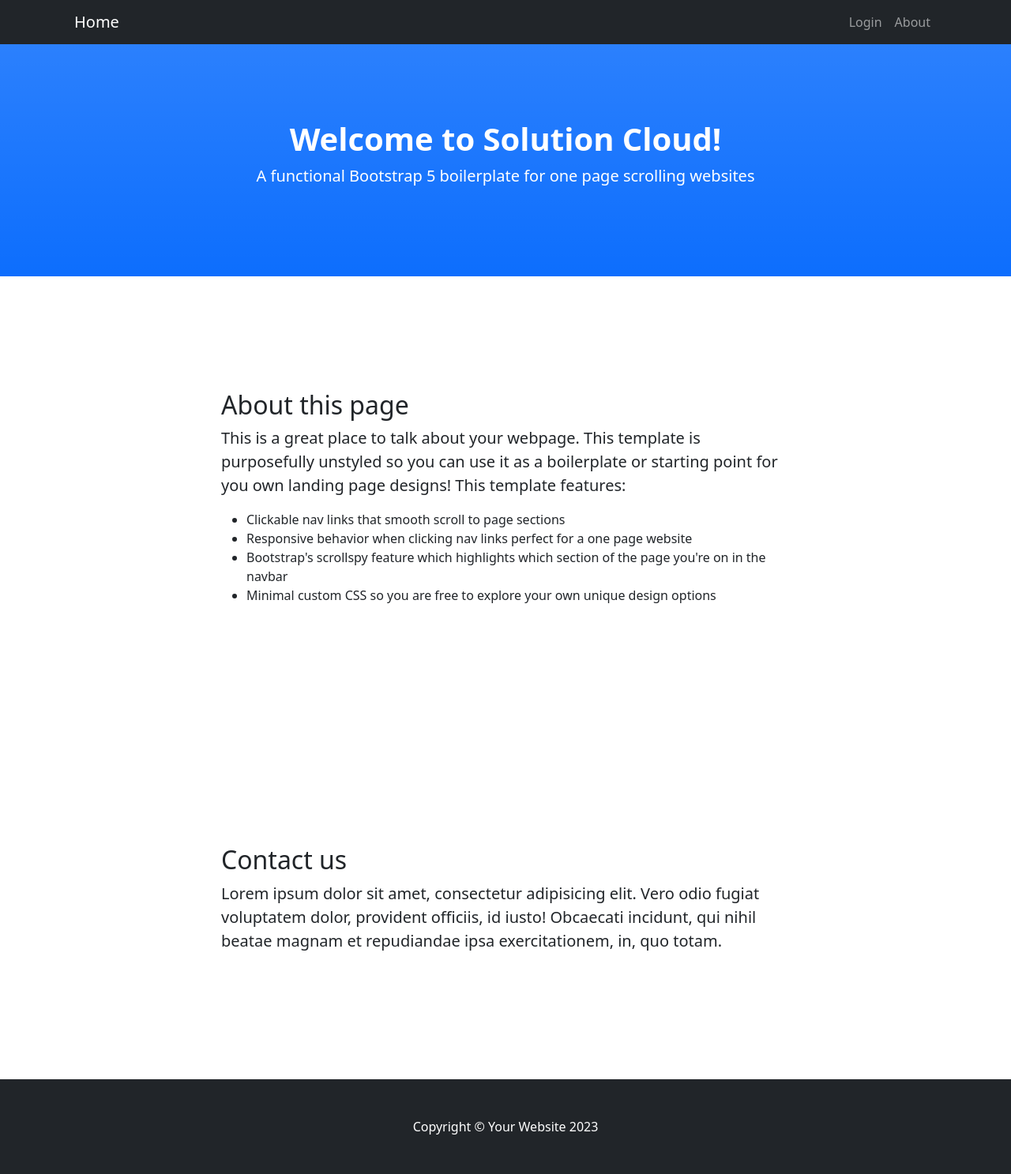
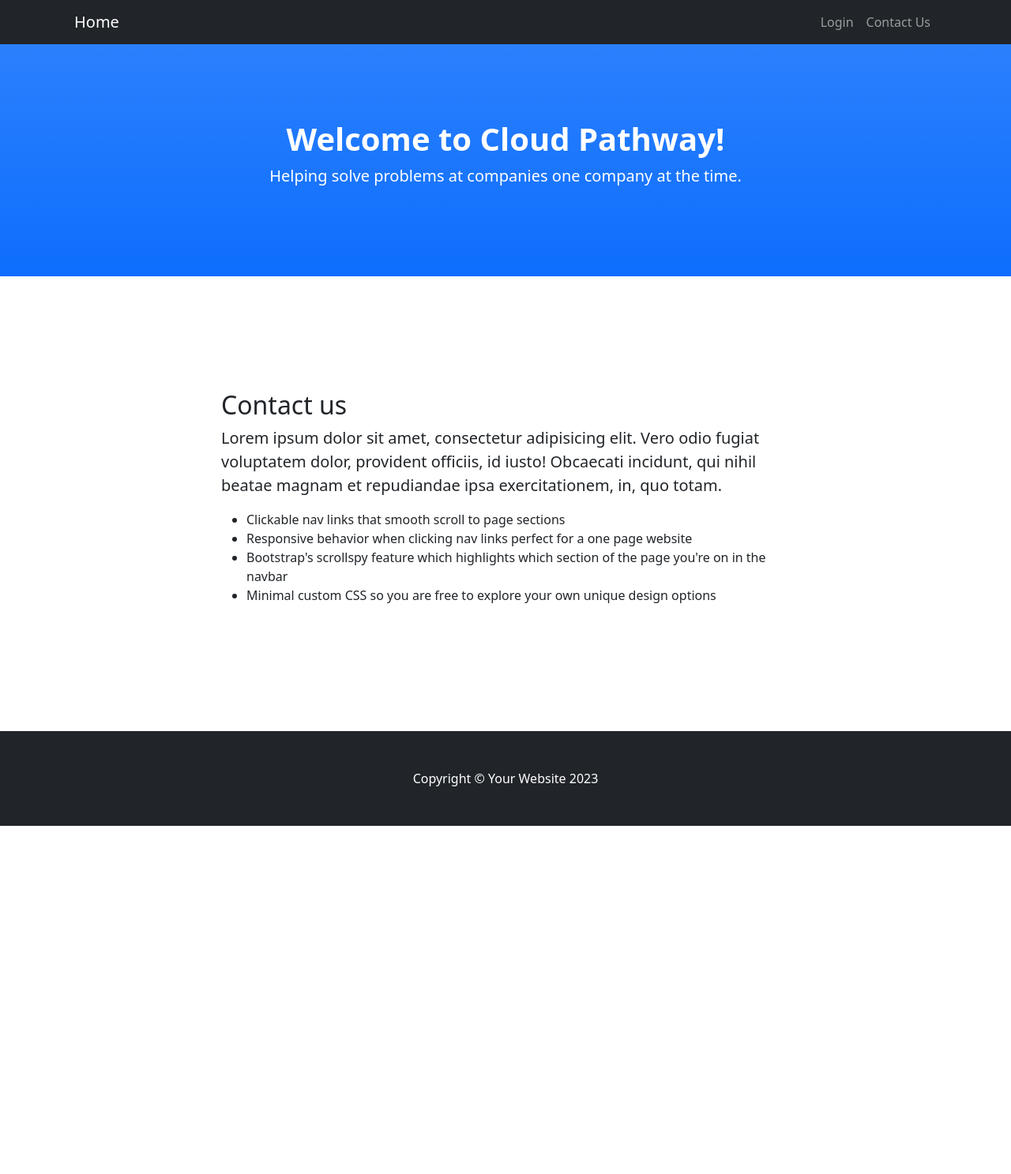
Before and after one commit to bengogd/textdirect, a Django app: a page that uses aws/templates/aws/base.html in a window 1280 px wide. Shown: the whole page at 79% size. After the commit the page ends 1046 px from the top, so only its background shows below. Run offline with Django 4.2, Linux system fonts and the light colour scheme; parts of the project's set-up code (start-up, migrations or seed data) failed here and were passed over; some libraries are stand-ins or nearby versions.

Commit message:
Removed about page and button, reworked contact us layout

```diff
--- a/aws/templates/aws/aboutus.html
+++ /dev/null
@@ -1,43 +0,0 @@
-{% extends 'aws/base.html' %}
-{% block content %}
-<!-- Header-->
-<header class="bg-primary bg-gradient text-white">
-    <div class="container px-4 text-center">
-        <h1 class="fw-bolder">Welcome to Solution Cloud!</h1>
-        <p class="lead">A functional Bootstrap 5 boilerplate for one page scrolling websites</p>
-    </div>
-</header>
-<!--Start of About section-->
-<section id="about">
-    <div class="container px-4">
-        <div class="row gx-4 justify-content-center">
-            <div class="col-lg-8">
-                <h2>About this page</h2>
-                <p class="lead">This is a great place to talk about your webpage. This template is purposefully unstyled so you can use it as a boilerplate or starting point for you own landing page designs! This template features:</p>
-                <ul>
-                    <li>Clickable nav links that smooth scroll to page sections</li>
-                    <li>Responsive behavior when clicking nav links perfect for a one page website</li>
-                    <li>Bootstrap's scrollspy feature which highlights which section of the page you're on in the navbar</li>
-                    <li>Minimal custom CSS so you are free to explore your own unique design options</li>
-                </ul>
-            </div>
-        </div>
-    </div>
-</section>
- <!-- Contact section-->
- <section id="contact">
-    <div class="container px-4">
-        <div class="row gx-4 justify-content-center">
-            <div class="col-lg-8">
-                <h2>Contact us</h2>
-                <p class="lead">Lorem ipsum dolor sit amet, consectetur adipisicing elit. Vero odio fugiat voluptatem dolor, provident officiis, id iusto! Obcaecati incidunt, qui nihil beatae magnam et repudiandae ipsa exercitationem, in, quo totam.</p>
-            </div>
-        </div>
-    </div>
-</section>
-<!--- End of About section -->
-<!-- Start of Services section-->
-<!--- End of service section -->
-<!-- Contact section-->
-
-{% endblock %}
--- a/aws/templates/aws/base.html
+++ b/aws/templates/aws/base.html
@@ -6,7 +6,7 @@
         <meta name="viewport" content="width=device-width, initial-scale=1, shrink-to-fit=no" />
         <meta name="description" content="" />
         <meta name="author" content="" />
-        <title>Scrolling Nav - Start Bootstrap Template</title>
+        <title>Cloud Pathway</title>
         <link rel="icon" type="image/x-icon" href="{% static 'assets/favicon.ico' %}" />
         <!-- Core theme CSS (includes Bootstrap)-->
         <link href="{% static 'css/styles.css' %}" rel="stylesheet" />
@@ -26,7 +26,7 @@
                         {% else %}
                         <li class="nav-item"><a class="nav-link" href="{% url 'login' %}">Login</a></li>
                         {% endif %}
-                        <li class="nav-item"><a class="nav-link" href="{% url 'aboutus' %}">About</a></li>
+                        <li class="nav-item"><a class="nav-link" href="{% url 'contactus' %}">Contact Us</a></li>
                     </ul>
                 </div>
             </div>
--- /dev/null
+++ b/aws/templates/aws/contactus.html
@@ -0,0 +1,28 @@
+{% extends 'aws/base.html' %}
+{% block content %}
+<!-- Header-->
+<header class="bg-primary bg-gradient text-white">
+    <div class="container px-4 text-center">
+        <h1 class="fw-bolder">Welcome to Cloud Pathway!</h1>
+        <p class="lead">Helping solve problems at companies one company at the time.</p>
+    </div>
+</header>
+<!--Start of About section-->
+ <!-- Contact section-->
+ <section id="contact">
+    <div class="container px-4">
+        <div class="row gx-4 justify-content-center">
+            <div class="col-lg-8">
+                <h2>Contact us</h2>
+                <p class="lead">Lorem ipsum dolor sit amet, consectetur adipisicing elit. Vero odio fugiat voluptatem dolor, provident officiis, id iusto! Obcaecati incidunt, qui nihil beatae magnam et repudiandae ipsa exercitationem, in, quo totam.</p>
+                <ul>
+                    <li>Clickable nav links that smooth scroll to page sections</li>
+                    <li>Responsive behavior when clicking nav links perfect for a one page website</li>
+                    <li>Bootstrap's scrollspy feature which highlights which section of the page you're on in the navbar</li>
+                    <li>Minimal custom CSS so you are free to explore your own unique design options</li>
+                </ul>
+            </div>
+        </div>
+    </div>
+</section>
+{% endblock %}
--- a/aws/templates/aws/index.html
+++ b/aws/templates/aws/index.html
@@ -3,7 +3,7 @@
 <!-- Header-->
 <header class="bg-primary bg-gradient text-white">
     <div class="container px-4 text-center">
-        <h1 class="fw-bolder">Welcome to Cloud Tracking Solution!</h1>
+        <h1 class="fw-bolder">Welcome to Cloud Pathway!</h1>
         <p class="lead">Helping solve problems at companies one company at the time.</p>
     </div>
 </header>
@@ -13,9 +13,9 @@
         <div class="row gx-4 justify-content-center">
             <div class="col-lg-8">
                 <h2>Services we offer</h2>
-                <p class="lead">Tracking movements and changes in locations of products within a warehouse is typically done using handheld barcode scanners connected to a central inventory management software system. As a business carrying physical goods, if you are not using a barcode scanning system you are left with the alternative of using pen and paper and computer data entry typing for tracking movements and of goods in your facility. Which are errors prone. <br>
+                <p class="lead">Tracking movements and changes in locations of products within a warehouse is typically done using handheld barcode scanners connected to a central inventory management software system. As a business carrying physical goods, if you are not using a barcode scanning system you are left with the alternative of using pen and paper and computer data entry typing for tracking movements and of goods in your facility. Which are errors prone. <br><br>
                     As a business you need to account for every movement of your products; when they are moved from one location to another, to being put away when they come in and relocated due to their typically assigned location no longer being available. Finding products when you need to is crucial for running your business efficiently. But for most companies, handheld barcode scanning connected to an inventory management software system is expensive.
-                <br>We offer an alternative: A semi-automated location tracking system. Our system involves tabular formatted sheets of paper used for taking notes as products are moved from one location to another. The sheets are then uploaded to your account in our online platform. Our platform analyzes those uploads and instantly generate a consolidated output that is an updated version of all changes in product movements that were made within your facility. Thus reflecting their new loction. The result can be consulted by anyone in your organization that needs to, or printed out and distributed to employees that need to find the location of any particular item. No more wasting time looking around to find products.</p>
+                <br><br>We offer an alternative: A semi-automated location tracking system. Our system involves tabular formatted sheets of paper used for taking notes as products are moved from one location to another. The sheets are then uploaded to your account in our online platform. Our platform analyzes those uploads and instantly generate a consolidated output that is an updated version of all changes in product movements that were made within your facility. Thus reflecting their new loction. The result can be consulted by anyone in your organization that needs to, or printed out and distributed to employees that need to find the location of any particular item. No more wasting time looking around to find products.</p>
             </div>
         </div>
     </div>
--- a/aws/templates/aws/upload.html
+++ b/aws/templates/aws/upload.html
@@ -3,11 +3,11 @@
 <!-- Header-->
 <header class="bg-primary bg-gradient text-white">
     <div class="container px-4 text-center">
-        <h1 class="fw-bolder">Welcome to Scrolling Nav</h1>
+        <h1 class="fw-bolder">Welcome to Cloud Pathway!</h1>
         <form method="post" enctype="multipart/form-data">
             {% csrf_token %}
             {{ form.as_p }}
-            <button type="submit">Upload</button>
+            <button type="submit">Upload File</button>
           </form>
     </div>
 </header>
--- a/aws/urls.py
+++ b/aws/urls.py
@@ -6,5 +6,5 @@ urlpatterns = [
     path('', views.home, name='index'),
     path('Showing data/', views.s3file_reader, name="show_data"),
     path('upload form/', views.s3_upload, name='upload'),
-    path('about us/', views.about, name='aboutus'),
+    path('about us/', views.contact, name='contactus'),
 ]
--- a/aws/views.py
+++ b/aws/views.py
@@ -22,11 +22,10 @@ s3_bucket =conf_settings.SESSION.resource('s3')
 
 
 def home(request):
-	context = {}
-	return render(request, 'aws/index.html', context)
+	return render(request, 'aws/index.html')
 
-def about(request):
-    return render(request, 'aws/aboutus.html', {})
+def contact(request):
+    return render(request, 'aws/contactus.html')
 
 @login_required
 def s3_upload(request):
```
